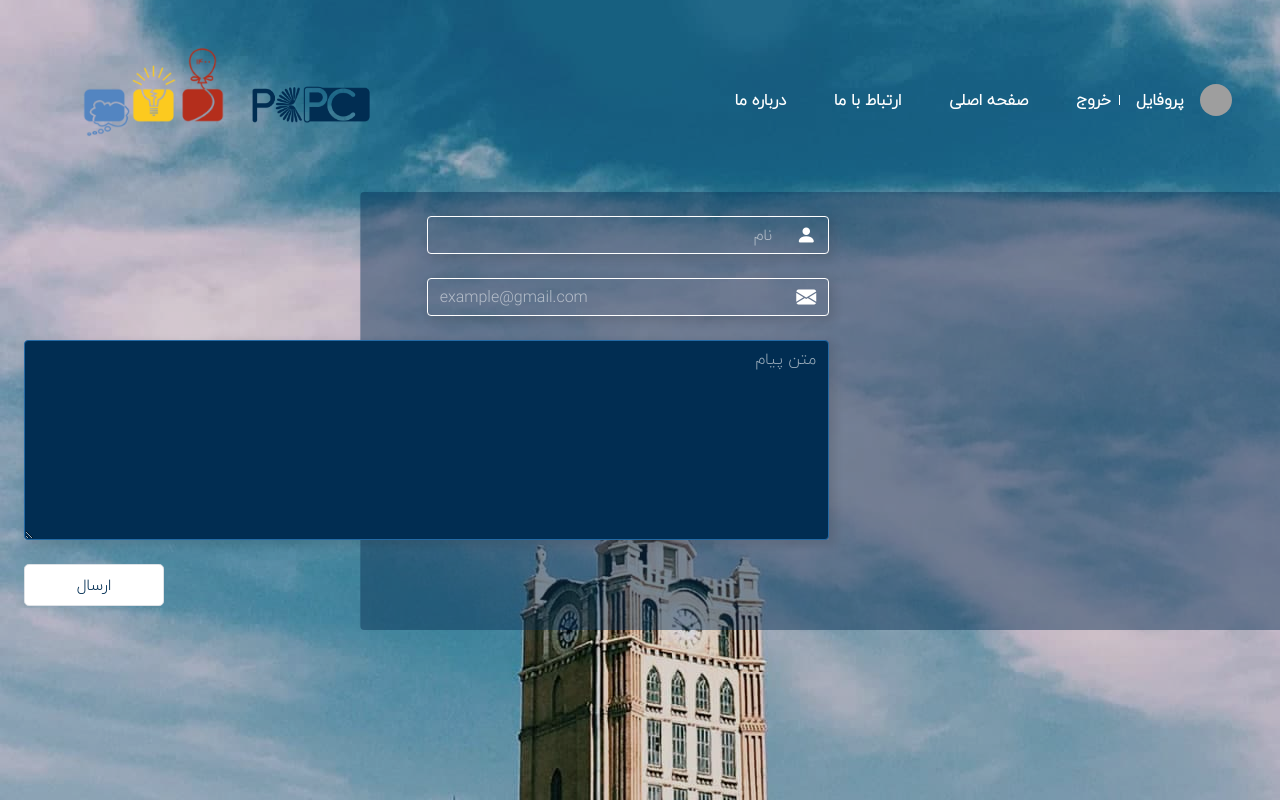
After one commit to abbasEbadian/TabrizAcm, a Flask app: page /contact-us in a window 1280 px wide. The commit adds this page. Run offline with Flask 2, Linux system fonts and the light colour scheme; a user stored in the database is signed in; some libraries are stand-ins or nearby versions; grey boxes are pictures that could not be loaded.

Commit message:
contact page, navbar improvements

```diff
--- a/pcpc/forms.py
+++ b/pcpc/forms.py
@@ -64,3 +64,10 @@ class ProfileForm(FlaskForm):
         user = User.query.filter_by(phone=phone.data).first()
         if user and user!=current_user:
             raise ValidationError("این شماره همراه قبلا ثبت شده است.")
+
+class ContactForm(FlaskForm):
+    name = StringField('نام', validators=[DataRequired(message=empty_message), ], render_kw={"autocomplete": "off", "placeholder": "نام"})
+    email = EmailField('ایمیل',
+    validators=[DataRequired(message=empty_message), ], render_kw={"autocomplete": "off", "placeholder": "example@gmail.com"})
+    text = TextAreaField(u'متن', [DataRequired(message=empty_message), length(max=200)], render_kw={"placeholder": "متن پیام"})
+    submit = SubmitField('ارسال')
--- a/pcpc/routes.py
+++ b/pcpc/routes.py
@@ -2,8 +2,8 @@ from wtforms.form import FormMeta
 from pcpc import app
 from flask import render_template, request, flash, redirect, url_for, jsonify
 import json, os
-from pcpc.models import User, Team
-from pcpc.forms import RegisterForm, LoginForm, ProfileForm
+from pcpc.models import User, Team, ContactUs
+from pcpc.forms import RegisterForm, LoginForm, ProfileForm, ContactForm
 from sqlalchemy import desc, or_
 from pcpc import db, app, bcrypt, profile_pics, question_pics
 from flask_login import login_user, current_user, logout_user, login_required
@@ -14,7 +14,8 @@ from datetime import date as ddate
 def home():
     data = {
         "title":"PCPC - Tabriz",
-        "navbar_theme": "white_theme"
+        "navbar_logo_color": "white",
+        "navbar_text_color": "white",
     }
     return render_template("home.html", **data)
 
@@ -37,6 +38,7 @@ def login():
         "title": "PCPC - Login"
     }
     return render_template('login.html', **data)
+
 @app.route("/register", methods=["POST", "GET"])
 def register():
     if current_user.is_authenticated:
@@ -85,6 +87,31 @@ def profile():
     data = {
         "form": form,
         "title": "PCPC - Profile",
-        "navbar_theme": "white_theme"
+        "navbar_theme": "white_theme",
+        "navbar_logo_color": "white",
+        "navbar_text_color": "white",
     }
     return render_template('profile.html', **data)
+
+@app.route('/contact-us', methods=["POST", "GET"])
+@login_required
+def contact_us():
+    form = ContactForm()
+    if form.validate_on_submit():
+        a = dict(
+            name = form.name.data,
+            email = form.email.data,
+            text = form.text.data,
+        )
+
+        db.session.add(ContactUs(**a))
+        db.session.commit()
+        flash('با موفقیت ارسال شد', "info")
+    data = {
+        "form": form,
+        "title": "PCPC - Contect us",
+        "navbar_theme": "white_theme",
+        "navbar_logo_color": "colored",
+        "navbar_text_color": "white",
+    }
+    return render_template('contact-us.html', **data)
--- a/pcpc/static/css/master.css
+++ b/pcpc/static/css/master.css
@@ -14,6 +14,18 @@
 }
 a{
     text-decoration: none;
+}
+.top-25{
+    top: 25% !important;
+}
+.top-20{
+    top: 20% !important;
+}
+.top-15{
+    top: 15% !important;
+}
+.h-65{
+    height: 65% !important;
 }
 body, html{
     height: 100%;
@@ -141,8 +153,54 @@ td, th{
     width: 100%;
 }
 
-
-
+/* ************** */
+/*  Contact Style */
+/* ************** */
+#contact_page textarea {
+	background: #012D52;
+	color: white;
+    border-color: #236AA6;
+    min-height: 200px;
+}
+#contact_page header{
+    height: 100vh;
+    background-size: cover;
+    background-position: bottom;
+    padding-top: 15%;
+}
+#contact_page form{
+    height: max-content;
+}
+#contact_page input#submit{
+    width: 140px;
+}
+#contact_page .iconed-input-group{
+    border: 1px solid #fff;
+    border-radius: 4px;
+}
+#contact_page .form-group input{
+    background-color: transparent;
+    border: none;
+    margin: 0;
+    color: white;
+}
+#contact_page .form-group input::placeholder{
+    color: #fff8;
+}
+#contact_page .form-group textarea::placeholder{
+    color: #fff9;
+}
+#contact_page .form-group input:focus{
+    box-shadow: none;
+    color:white;
+}
+#contact_page  * {
+    z-index: 1;
+}
+#contact_page .overlay-2{
+    width: 110%;
+    transform: translateX(50%);
+}
 /* ************** */
 /*  Profile Style */
 /* ************** */
@@ -200,6 +258,10 @@ nav{
     top: 0;
     width: 100%;
     z-index: 999;
+    transition: 0.2s all;
+    -moz-transition: 0.2s all;
+    -webkit-transition: 0.2s all;
+    padding-top: 50px;
 }
 nav.white_theme #log_status *,
 nav.white_theme a{
--- a/pcpc/static/js/master.js
+++ b/pcpc/static/js/master.js
@@ -32,14 +32,21 @@ $(function(ready){
         changeBackground(this);
     });
 
-
-
-
-
-
-
-
-
+    $(window).scroll(function() {
+        var scrollTop = $(this).scrollTop();
+        var max_pad = 50;
+        $('nav.nav').css({
+            "background-color": function() {
+                var elementHeight = $(this).height();
+                var opacity = ((1 - (elementHeight - scrollTop) / elementHeight) ) ;
+                return `rgba(5,5,5,${opacity})`;
+            },
+            "padding-top": function () {
+                return `${Math.max(max_pad - scrollTop, 5)}px`;
+            },
+            "transition": "0.22s all",
+        });
+    }).scroll();
 
 
 });
--- /dev/null
+++ b/pcpc/templates/contact-us.html
@@ -0,0 +1,95 @@
+{% extends "base.html" %}
+{% block main %}
+<div id="contact_page">
+    <header class="position-relative d-grid align-items-bottom " style="background-image: url({{ url_for('static', filename='img/saat.jpg')}});">
+        <div class="overlay position-absolute top-0 bottom-0 start-0 end-0" style="background: #0002;z-index: 0;"></div>
+
+        <form  action="" method="POST" style="z-index:1;" class="position-relative profile_container col-12 col-md-8 ms-auto  p-4  ">
+            <div class="overlay-2 position-absolute top-0 bottom-0 h-100 rounded" style="background: #09315577;z-index: 0;"></div>
+            {{ form.hidden_tag() }}
+
+            <div class="form-group mb-4 col-12 col-md-6">
+                <!-- {{ form.name.label(class="form-control-label text-white  pb-2") }} -->
+                {%if form.name.errors %}
+                    <div class="input-group iconed-input-group bg-none shadow-md is-invalid">
+                        <div class="input-group-prepend">
+                            <span class="icon input-group-text bi-person-fill h-100 fs-5 text-white border-none bg-none" id="basic-addon1"></span>
+                        </div>
+                        {{ form.name(class="form-control   ") }}
+
+                    </div>
+                    <div class="invalid-feedback ">
+                        {% for error in form.name.errors %}
+                            <span>{{ error }}</span>
+                        {% endfor %}
+                    </div>
+                {%else%}
+                <div class="input-group iconed-input-group bg-none shadow-md">
+                    <div class="input-group-prepend">
+                        <span class="icon input-group-text bi-person-fill  h-100 fs-5 text-white border-none bg-none" id="basic-addon1"></span>
+                    </div>
+                    {{ form.name(class="form-control  ") }}
+                </div>
+                {%endif%}
+            </div>
+
+
+            <div class="form-group mb-4  col-12 col-md-6">
+                <!-- {{ form.email.label(class="form-control-label text-white pb-2") }} -->
+                {%if form.email.errors %}
+                    <div class="input-group iconed-input-group bg-none shadow-md is-invalid">
+                        <div class="input-group-prepend">
+                            <span class="icon input-group-text bi-envelope-fill h-100 fs-5 text-white border-none bg-none" id="basic-addon1"></span>
+                        </div>
+                        {{ form.email(class="form-control  ") }}
+
+                    </div>
+                    <div class="invalid-feedback ">
+                        {% for error in form.email.errors %}
+                            <span>{{ error }}</span>
+                        {% endfor %}
+                    </div>
+                {%else%}
+                <div class="input-group iconed-input-group bg-none shadow-md">
+                    <div class="input-group-prepend">
+                        <span class="icon input-group-text bi-envelope-fill  h-100 fs-5 text-white border-none bg-none" id="basic-addon1"></span>
+                    </div>
+                    {{ form.email(class="form-control  ") }}
+                </div>
+                {%endif%}
+            </div>
+
+
+            <div class="form-group mb-4">
+                <!-- {{ form.text.label(class="form-control-label text-white  pb-2") }} -->
+                {%if form.text.errors %}
+                    <div class="input-group  bg-none shadow-md is-invalid">
+                        {{ form.text(class="form-control") }}
+                    </div>
+                    <div class="invalid-feedback ">
+                        {% for error in form.text.errors %}
+                            <span>{{ error }}</span>
+                        {% endfor %}
+                    </div>
+                {%else%}
+                <div class="input-group  bg-none shadow-md">
+
+                    {{ form.text(class="form-control") }}
+                </div>
+                {%endif%}
+            </div>
+
+
+
+            <div class="form-group  d-flex justify-content-center align-items-center">
+                {% with messages = get_flashed_messages() %}
+                    {% for m in messages%}
+                        <span class="text-white">{{ m }}</span>
+                    {% endfor %}
+                {% endwith %}
+                {{ form.submit(class="btn btn-simple btn-lg fs-6 bg-white text-main border ms-auto")}}
+            </div>
+        </form>
+    </header>
+</div>
+{% endblock main %}
--- a/pcpc/templates/snippets/log_status.html
+++ b/pcpc/templates/snippets/log_status.html
@@ -1,9 +1,9 @@
-<div id="log_status" class="{{ navbar_theme == 'white' and 'text-white'}} d-flex align-items-center">
+<div id="log_status" class="{{ navbar_text_color == 'white' and 'text-white'}} d-flex align-items-center">
     {% if current_user.is_authenticated %}
-    <img class="me-2 rounded-circle" src="{{ 'static/'+current_user.image }}" alt="user_avatar" width="32px" height="32px">
-    <a href="/profile">پروفایل</a>
-    <i class="border-left bg-white d-inline-block mx-2" style="width: 1px;height:10px;"></i>
-    <a href="/logout">خروج</a>
+        <img class="me-2 rounded-circle" src="{{ 'static/'+current_user.image }}" alt="user_avatar" width="32px" height="32px">
+        <a class='px-2' href="/profile">پروفایل</a>
+        <i class="border-left bg-white d-inline-block mx-2" style="width: 1px;height:10px;"></i>
+        <a href="/logout">خروج</a>
     {% else %}
         <i class="bi-person-fill  fs-3 me-2"></i>
         <a href="/login">ورود</a>
--- a/pcpc/templates/snippets/navbar.html
+++ b/pcpc/templates/snippets/navbar.html
@@ -1,11 +1,12 @@
-<nav class="nav justify-content-between align-items-center py-md-2 pt-md-5 px-md-5 px-sm-3 {{ navbar_theme  }} ">
-    {% if navbar_theme == 'white_theme' %}
-        {% include 'snippets/log_status.html' %}
-        <a class="ms-5" href="/">صفحه اصلی</a>
-        <a class="ms-5" href="/contact-us">ارتباط با ما</a>
-        <a class="me-auto ms-5" href="/about-us">درباره ما</a>
+<nav class="nav justify-content-between align-items-center  px-md-5 px-sm-3 {{ navbar_text_color == 'white' and 'white_theme' }}">
+    {% include 'snippets/log_status.html' %}
+    <a class="ms-5 text-white" href="/">صفحه اصلی</a>
+    <a class="ms-5 text-white" href="/contact-us">ارتباط با ما</a>
+    <a class="me-auto ms-5 text-white" href="/about-us">درباره ما</a>
+    {% if navbar_logo_color == 'white' %}
         {% include 'snippets/double-logo-white.html' %}
     {% else %}
+        {% include 'snippets/double-logo.html' %}
+    {% endif %}
 
-    {% endif %}
 </nav>
```
Also changed, not shown: pcpc/models.py (+9 -1 lines), pcpc/database/db.sqlite, pcpc/static/img/home-page-bg.png, 2 other files.
